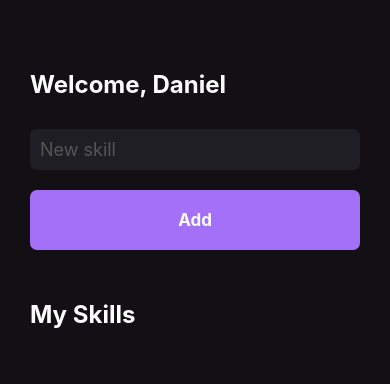
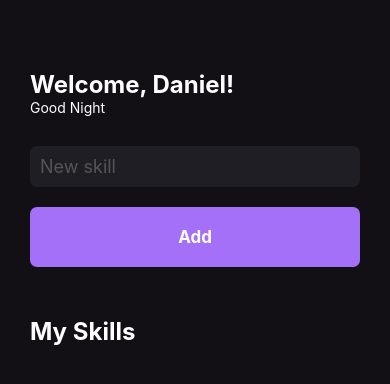
Before and after one commit to NakajimaDaniel/react_native_firstproject, a React Native app: screen / in a window 390 px wide. Shown: the top 384 px of the page. Built offline with nearby package versions, Linux system fonts and the light colour scheme.

Commit message:
feat: show greetings using useEffect

```diff
--- a/src/pages/Home.js
+++ b/src/pages/Home.js
@@ -1,4 +1,4 @@
-import React, { useState } from 'react';
+import React, { useEffect, useState } from 'react';
 import { View, Text, StyleSheet, TextInput, Platform, TouchableOpacity, FlatList } from 'react-native';
 import { Button } from '../components/Button';
 import { SkillCard } from '../components/SkillCard';
@@ -7,14 +7,34 @@
 
   const [ newSkill, setNewSkill ] = useState('');
   const [ mySkill, setMySkill ] = useState([]);
+  const [ greetings, setGreetings ] = useState('');
 
   function handleAddNewSkill() {
     setMySkill(oldState => [ ...oldState, newSkill]);
   }
 
+  useEffect(() => {
+    const currentHour = new Date().getHours();
+
+    if (currentHour < 12) {
+      setGreetings('Good Morning');
+    } else if (currentHour >= 12 && currentHour < 18) {
+      setGreetings('Good Afternoon');
+    } else {
+      setGreetings('Good Night');
+    }
+
+  }, []);
+
   return (
       <View style={styles.container}>
-        <Text style={styles.title}>Welcome, Daniel</Text>
+
+        <Text style={styles.title}>Welcome, Daniel!</Text>
+
+        <Text style={styles.greetings}>
+          {greetings}
+        </Text>
+
         <TextInput
           style={styles.input}
           placeholder='New skill'
@@ -27,6 +47,8 @@
         <Text style={[styles.title, {marginVertical: 50 } ]}>
           My Skills
         </Text>
+
+
 
         <FlatList  data={mySkill} keyExtractor={item => item} renderItem={({ item }) => (
           <SkillCard skillName={item} />
@@ -57,5 +79,8 @@
     marginTop: 30,
     borderRadius: 7,
   },
+  greetings: {
+    color: '#fff',
+  },
 
 })
```
